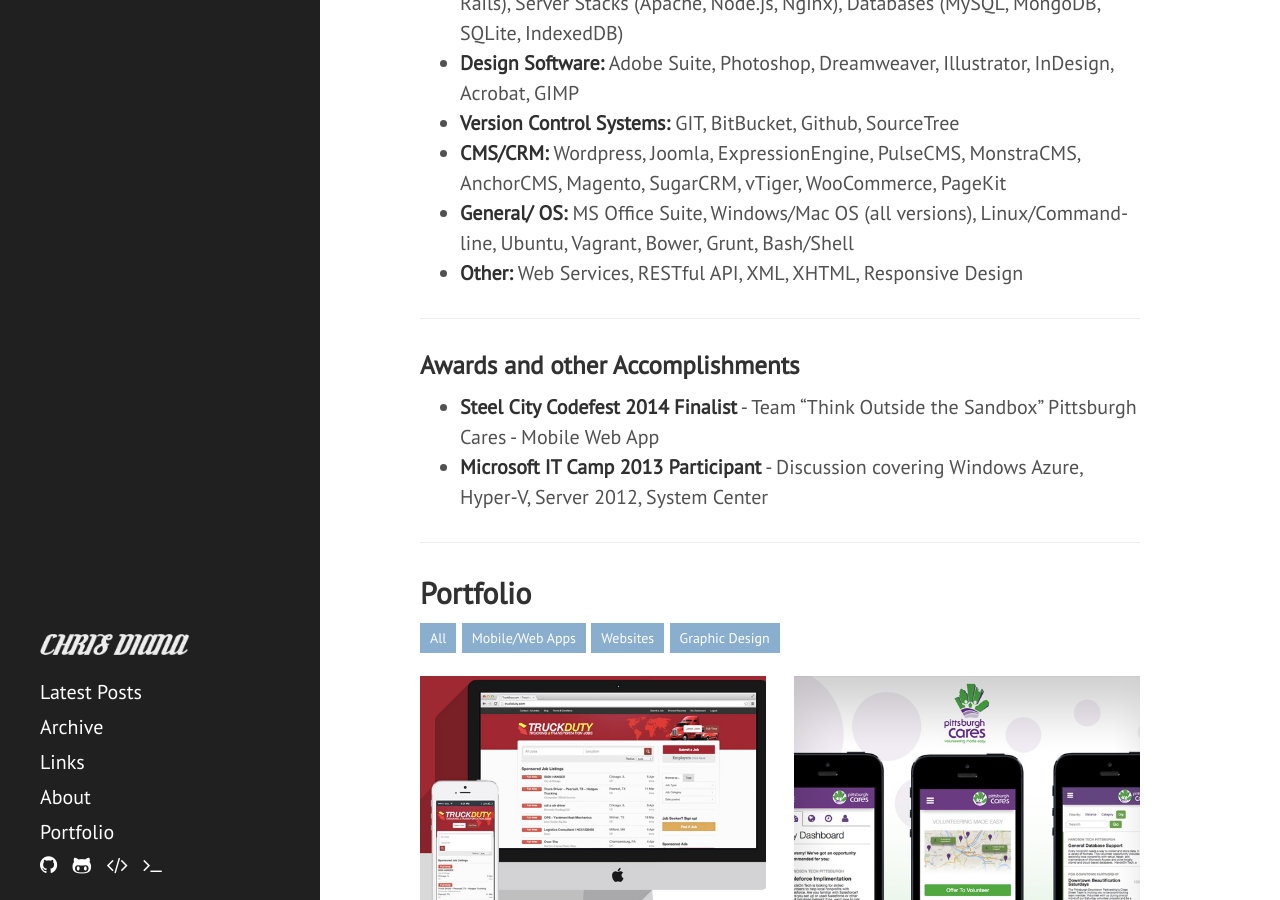
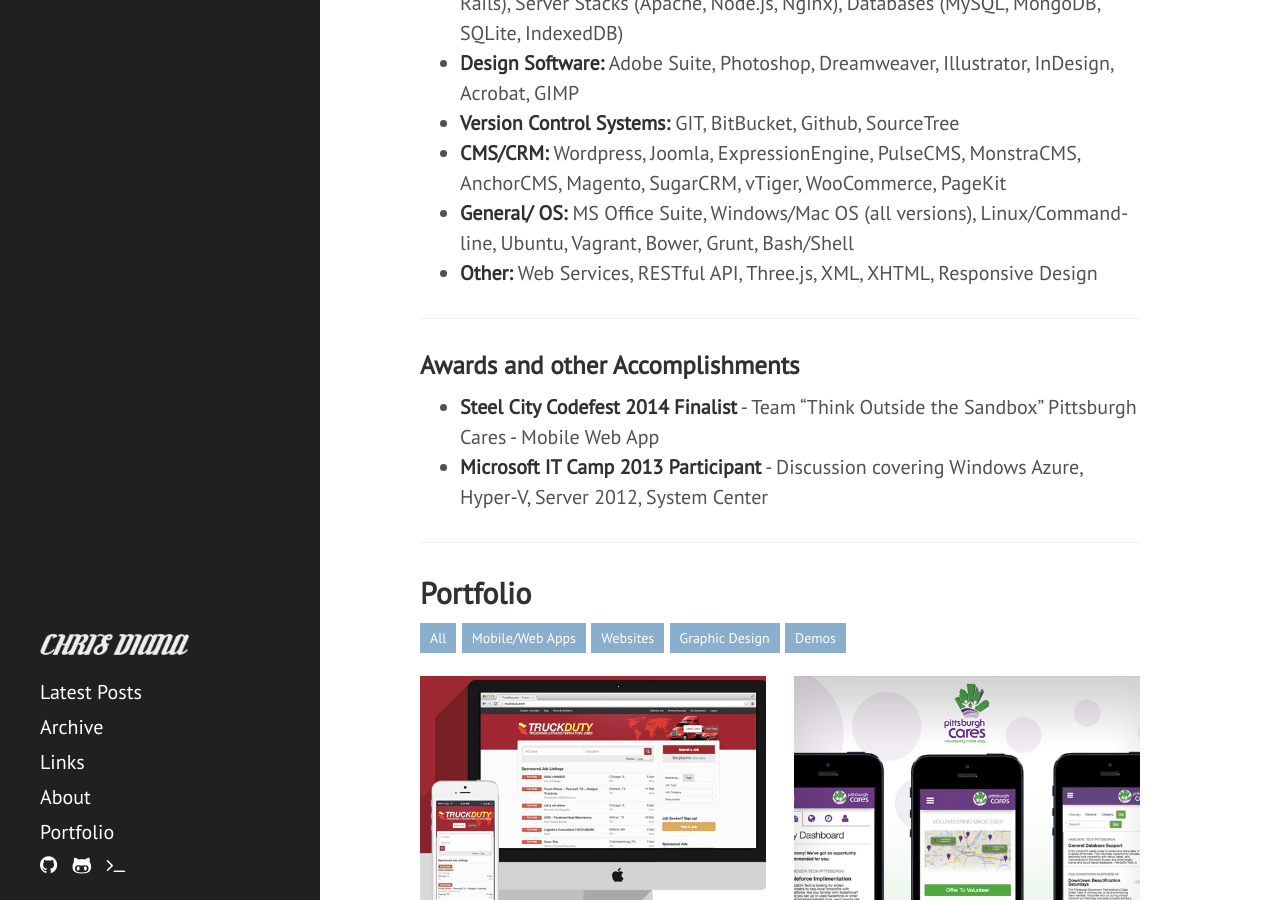
Before and after one commit to chrisdiana/cdmedia.github.io, a Jekyll site: the page built from about.md, in a window 1280 px wide and 900 px high, scrolled down 3539 px. Built offline with Jekyll 4.4.1, drawn with Linux system fonts in a browser that asks for light colours; nearby versions of some CDN libraries; Markdown is read by kramdown in place of the engine named in the settings.

Commit message:
added demos

```diff
--- a/_includes/sidebar.html
+++ b/_includes/sidebar.html
@@ -37,7 +37,9 @@
       <a class="sidebar-nav-item" href="{{ url }}/about/#portfolio-gallery">Portfolio</a>
       <a href="http://github.com/cdmedia" target="_blank" class="sidebar-icon"><i class="fa fa-github"></i></a>
 	    <a href="http://gist.github.com/cdmedia" target="_blank" class="sidebar-icon"><i class="fa fa-github-alt"></i></a>
-      <a href="http://saturnbit.com/vim/vim.html" data-featherlight data-featherlight-type="iframe" class="sidebar-icon"><i class="fa fa-code fa-inverse"></i></a>
+      <!--<a href="http://saturnbit.com/vim/vim.html" data-featherlight
+		  data-featherlight-type="iframe" class="sidebar-icon"><i class="fa
+			  fa-code fa-inverse"></i></a>-->
       <a href="javascript:termOpen()" id="termLink" onmouseover="window.status='JS/UIX: open terminal and boot system'; return true" onmouseout="window.status=''; return true" class="sidebar-icon">
        <i class="fa fa-terminal fa-inverse"></i>
       </a>
--- a/about.md
+++ b/about.md
@@ -135,7 +135,7 @@
 * **Version Control Systems:** GIT, BitBucket, Github, SourceTree
 * **CMS/CRM:** Wordpress, Joomla, ExpressionEngine, PulseCMS, MonstraCMS, AnchorCMS, Magento, SugarCRM, vTiger, WooCommerce, PageKit
 * **General/ OS:** MS Office Suite, Windows/Mac OS (all versions), Linux/Command-line, Ubuntu, Vagrant, Bower, Grunt, Bash/Shell
-* **Other:** Web Services, RESTful API, XML, XHTML, Responsive Design
+* **Other:** Web Services, RESTful API, Three.js, XML, XHTML, Responsive Design
 
 ---
 
@@ -152,6 +152,7 @@
 	<a class="filter" data-filter=".mobile">Mobile/Web Apps</a>
 	<a class="filter" data-filter=".websites">Websites</a>
 	<a class="filter" data-filter=".graphics">Graphic Design</a>
+	<a class="filter" data-filter=".demos">Demos</a>
 </div>
 
 <div id="portfolio-gallery" class="portfolio">
@@ -195,6 +196,16 @@
 			<img src="{{ site.baseurl }}public/img/portfolio/websites/bizprinters.jpg" />
 		</a>
 	</div>
+	<div class="mix demos">
+		<a href="http://cdmedia.github.io/car-three.js/plugins/car/examples/index.html" data-featherlight data-featherlight-type="iframe">
+			<img src="{{ site.baseurl }}public/img/projects/webgl_car_demo.jpg" />
+		</a>
+	</div>
+	<div class="mix websites">
+		<a href="#" data-featherlight="{{ site.baseurl }}public/img/portfolio/websites/muzeradio-full.jpg">
+			<img src="{{ site.baseurl }}public/img/portfolio/websites/muzeradio.jpg" />
+		</a>
+	</div>
 	<div class="mix graphics">
 		<a href="#" data-featherlight="{{ site.baseurl }}public/img/portfolio/graphics/beanmountain-full.jpg">
 			<img src="{{ site.baseurl }}public/img/portfolio/graphics/beanmountain.jpg" />
```
Also changed, not shown: public/img/projects/car_game.png (added), public/img/projects/webgl_car_demo.jpg (added).
